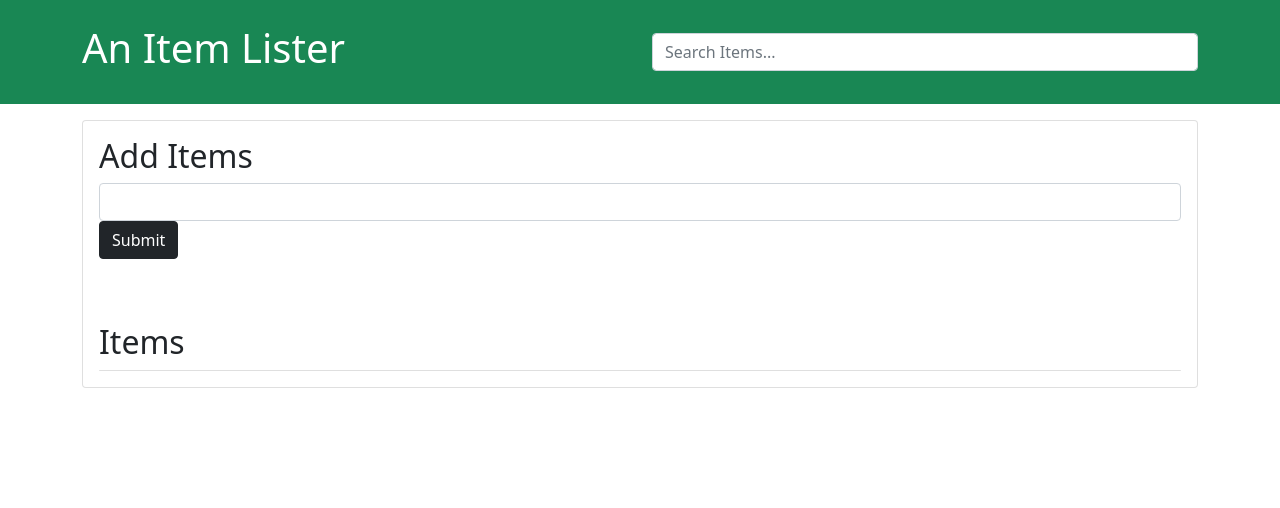
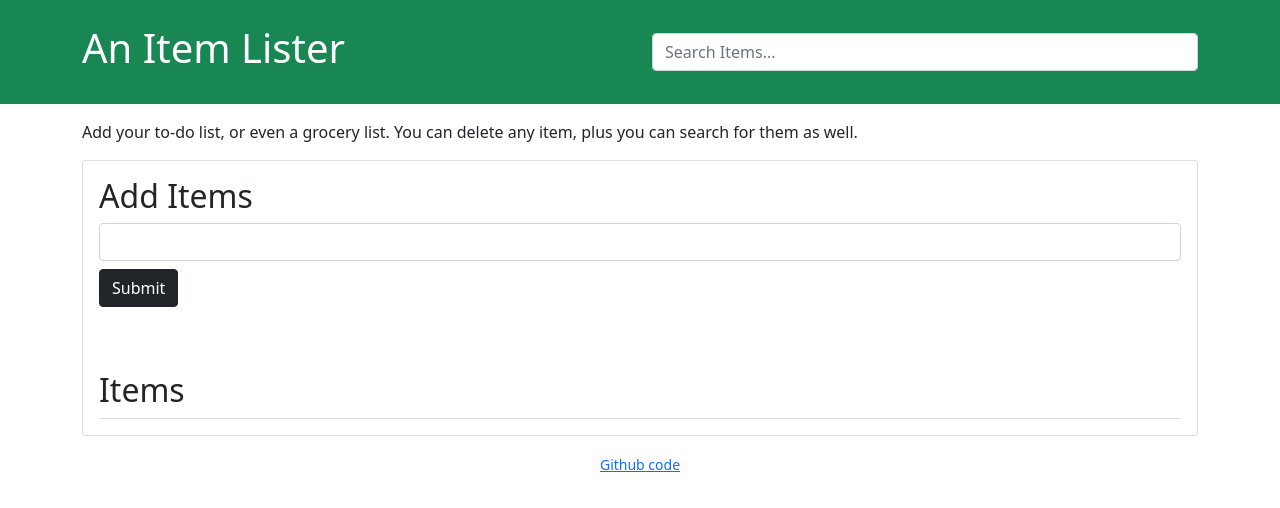
Before and after one commit to itsvictoroyedeji/item-lister, a plain HTML site: page index.html in a window 1280 px wide. Drawn offline with nearby package versions, Linux system fonts and the light colour scheme.

Commit message:
feat: Add header + footer text

```diff
--- a/index.html
+++ b/index.html
@@ -21,11 +21,12 @@
   </header>
 
   <div class="container">
+    <p class="text">Add your to-do list, or even a grocery list. You can delete any item, plus you can search for them as well.</p>
     <div class="card card-body">
       <h2 class="title">Add Items</h2>
       <form id="addForm" class="form-inline mb-3">
         <input type="text" class="form-control mr-2" id="inputvalue">
-        <input type="submit" value="Submit" class="btn btn-dark">
+        <input type="submit" value="Submit" class="btn btn-dark mt-2">
       </form>
       <br>
       <div class="output"></div>
@@ -47,6 +48,8 @@
       </ul>
     </div>
   </div>
+
+  <p class="text-center mt-3"><small><a href="https://github.com/itsvictoroyedeji/item-lister" target="_blank">Github code</a></small></p>
   <br>
   <br>
   <script src="./main.js"></script>
```
Also changed, not shown: 1 other file.
